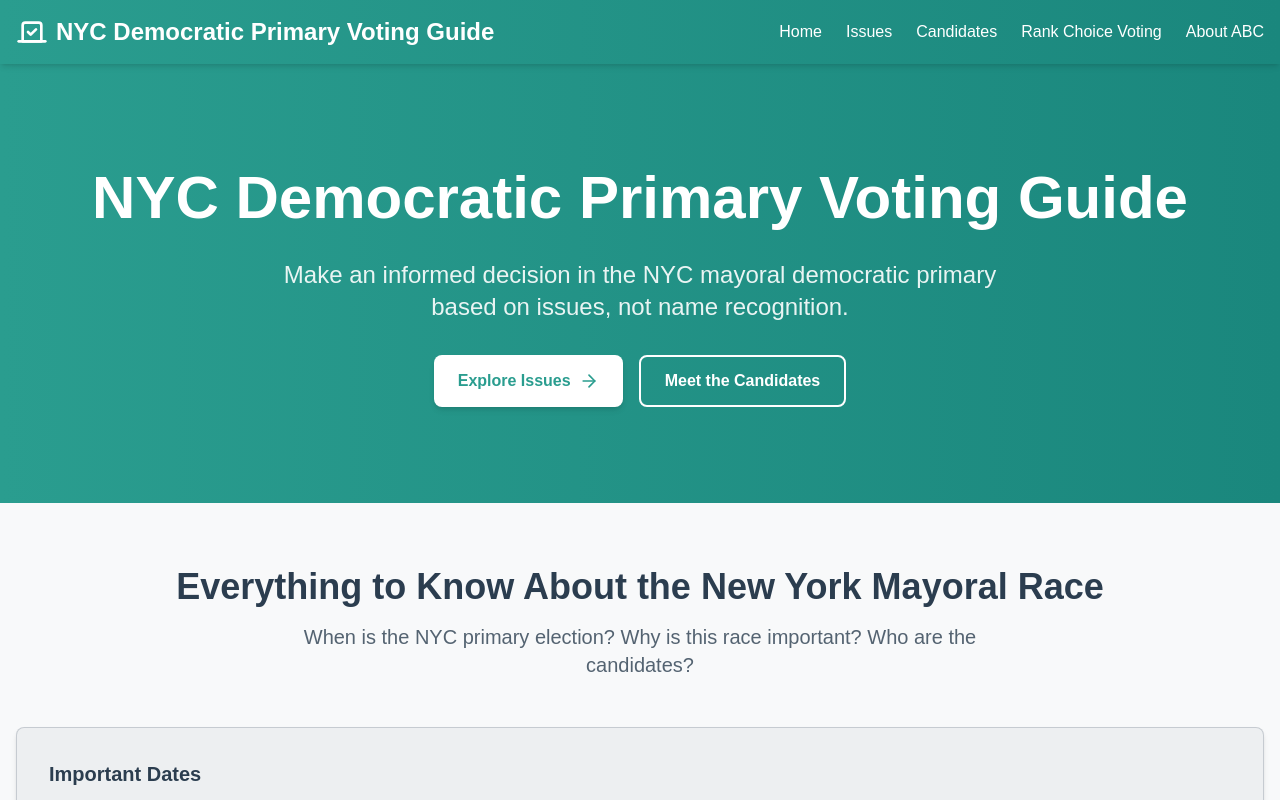
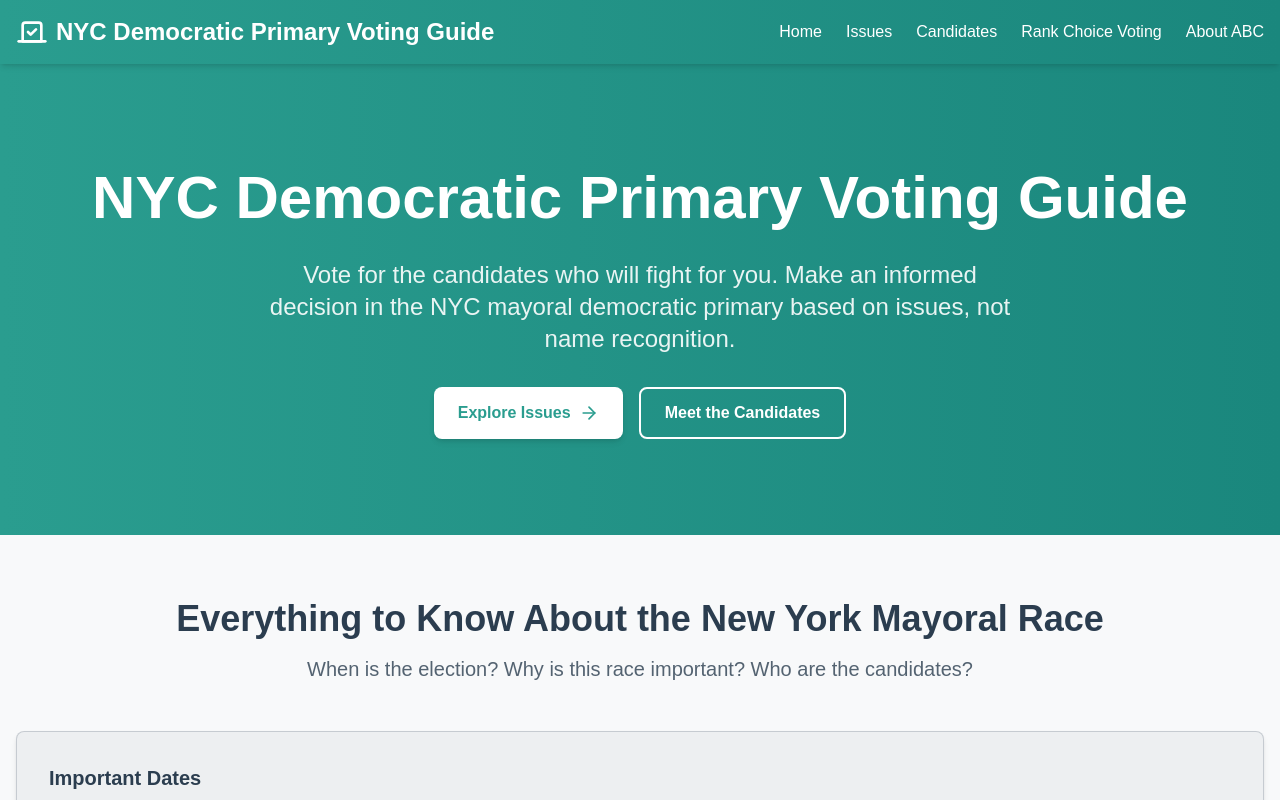
Before and after one commit to crutell331/nyc-abc-voting, a Next.js app: page / in a window 1280 px wide. Shown: the top 800 px of the page. Built offline with nearby package versions, Linux system fonts and the light colour scheme.

Commit message:
small change to fix weird text wrap

```diff
--- a/src/app/page.tsx
+++ b/src/app/page.tsx
@@ -31,7 +31,7 @@ export default function Home() {
     <>
       <Hero
         title="NYC Democratic Primary Voting Guide"
-        subtitle="Make an informed decision in the NYC mayoral democratic primary based on issues, not name recognition."
+        subtitle="Vote for the candidates who will fight for you. Make an informed decision in the NYC mayoral democratic primary based on issues, not name recognition."
         ctaText="Explore Issues"
         ctaLink="/issues"
         secondaryCtaText="Meet the Candidates"
@@ -42,7 +42,7 @@ export default function Home() {
         <div className="container mx-auto px-4">
           <SectionHeader
             title="Everything to Know About the New York Mayoral Race"
-            subtitle="When is the NYC primary election? Why is this race important? Who are the candidates?"
+            subtitle="When is the election? Why is this race important? Who are the candidates?"
             centered={true}
           />
 
```
